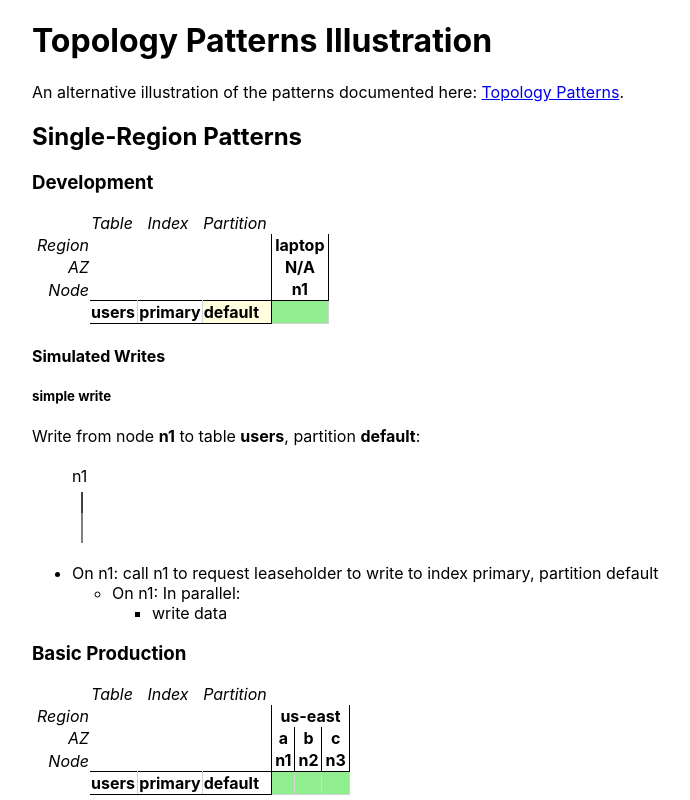
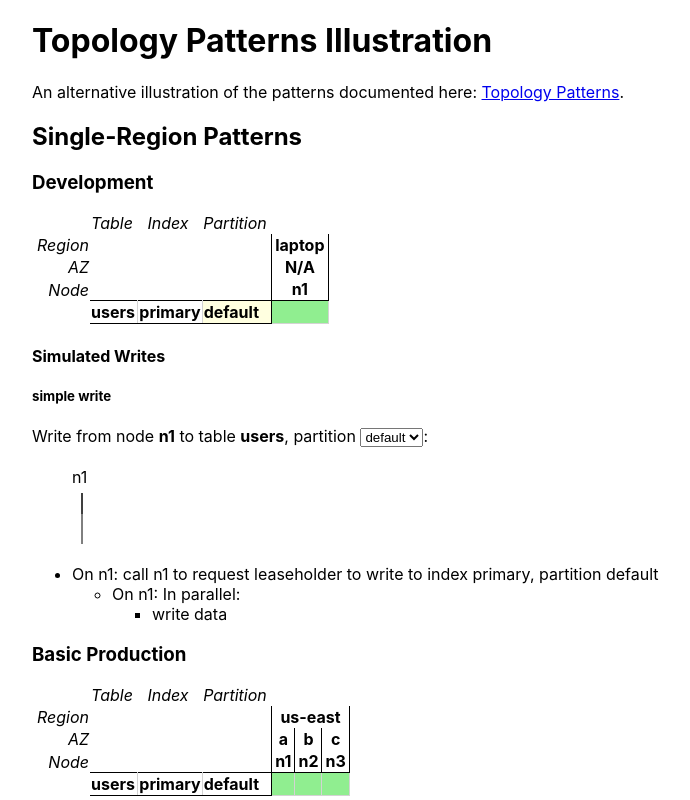
Before and after one commit to vilterp/crdb-config-explorer, a React (Create React App) app: page / in a window 1280 px wide. Shown: the top 800 px of the page, without its empty margins (18-708 px from the left). Built offline with nearby package versions, Linux system fonts and the light colour scheme.

Commit message:
make writes editable

```diff
--- a/src/App.css
+++ b/src/App.css
@@ -81,6 +81,7 @@
 
 .hop-seq .node-label {
   fill: black;
+  cursor: pointer;
 }
 
 .hop-seq .node-line {
--- a/src/model.ts
+++ b/src/model.ts
@@ -99,6 +99,10 @@ export interface Hop {
 
 export function numNodesInFormation(f: Formation): number {
   return f.regions.reduce((sum, region) => sum + numNodesInRegion(region), 0);
+}
+
+export function nodesInFormation(f: Formation): Node[] {
+  return f.regions.flatMap(r => nodesInRegion(r));
 }
 
 export function numNodesInRegion(reg: Region): number {
--- a/src/views/hopSequence.tsx
+++ b/src/views/hopSequence.tsx
@@ -5,7 +5,7 @@ import {
   HopSequence,
   NodePath,
   nodePathsForFormation,
-  ProcessNode,
+  SQLWrite,
   TraceNode,
 } from "../model";
 import { max } from "../arrays";
@@ -20,6 +20,8 @@ export function HopSequenceView(props: {
   sequence: HopSequence;
   highlightedTrace: TraceNode | undefined;
   setHighlightedTrace: (hp: TraceNode | undefined) => void;
+  write: SQLWrite;
+  setWrite: (w: SQLWrite) => void;
 }) {
   const maxTime = max(props.sequence.map(h => yForTime(h.end)));
   const linesHeight = yForTime(maxTime);
@@ -31,7 +33,17 @@ export function HopSequenceView(props: {
             const x = xForNode(nodePath.nodeID);
             return (
               <g key={nodePath.nodeID}>
-                <text x={x - 10} y={20} className="node-label">
+                <text
+                  className="node-label"
+                  x={x - 10}
+                  y={20}
+                  onClick={() =>
+                    props.setWrite({
+                      ...props.write,
+                      gateWayNodeID: nodePath.nodeID,
+                    })
+                  }
+                >
                   n{nodePath.nodeID}
                 </text>
                 <line
--- a/src/views/situationView.tsx
+++ b/src/views/situationView.tsx
@@ -1,5 +1,11 @@
 import * as React from "react";
-import { ProcessNode, Situation, SQLWrite, TraceNode } from "../model";
+import {
+  Configuration,
+  nodesInFormation,
+  Situation,
+  SQLWrite,
+  TraceNode,
+} from "../model";
 import { ConfigurationView } from "./configurationMatrix";
 import { traceForSQLWrite } from "../readWrite";
 import { hopSequenceForTrace, HopSequenceView } from "./hopSequence";
@@ -35,19 +41,24 @@ function WriteView(props: {
   situation: Situation;
   write: { desc: React.ReactNode; write: SQLWrite };
 }) {
+  const [write, setWrite] = useState<SQLWrite>(props.write.write);
   const [highlightedTrace, setHighlightedTrace] = useState<TraceNode>();
 
-  const trace = collapseTrace(
-    traceForSQLWrite(props.situation, props.write.write),
-  );
+  const trace = collapseTrace(traceForSQLWrite(props.situation, write));
   const hopSequence = hopSequenceForTrace(trace);
   return (
     <>
       <h5>{props.write.desc}</h5>
-      <WriteDesc write={props.write.write} />
+      <WriteDesc
+        write={write}
+        setWrite={setWrite}
+        config={props.situation.config}
+      />
       <HopSequenceView
         formation={props.situation.config.formation}
         sequence={hopSequence}
+        write={write}
+        setWrite={setWrite}
         highlightedTrace={highlightedTrace}
         setHighlightedTrace={setHighlightedTrace}
       />
@@ -60,13 +71,30 @@ function WriteView(props: {
   );
 }
 
-function WriteDesc(props: { write: SQLWrite }) {
+function WriteDesc(props: {
+  write: SQLWrite;
+  setWrite: (w: SQLWrite) => void;
+  config: Configuration;
+}) {
   const write = props.write;
+  const partitionNames = props.config.table.indexes[0].partitions.map(
+    p => p.name,
+  );
   return (
     <p>
-      Write from node <strong>n{write.gateWayNodeID}</strong> to table{" "}
+      Write from node <strong>n{props.write.gateWayNodeID}</strong> to table{" "}
       <strong>{write.tableName}</strong>, partition{" "}
-      <strong>{write.partitionName}</strong>:
+      <select
+        value={write.partitionName}
+        onChange={evt =>
+          props.setWrite({ ...props.write, partitionName: evt.target.value })
+        }
+      >
+        {partitionNames.map(pn => (
+          <option>{pn}</option>
+        ))}
+      </select>
+      :
     </p>
   );
 }
```
